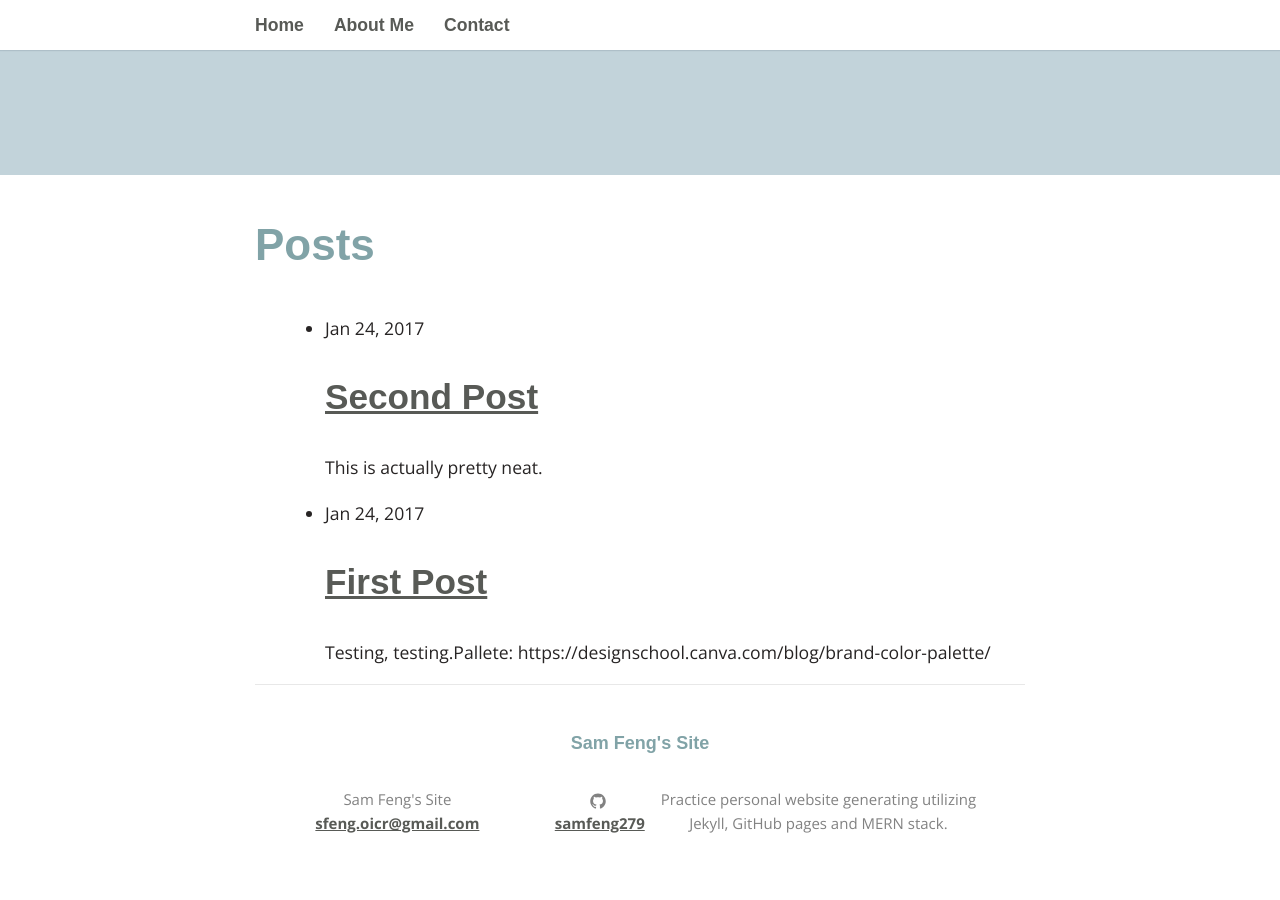
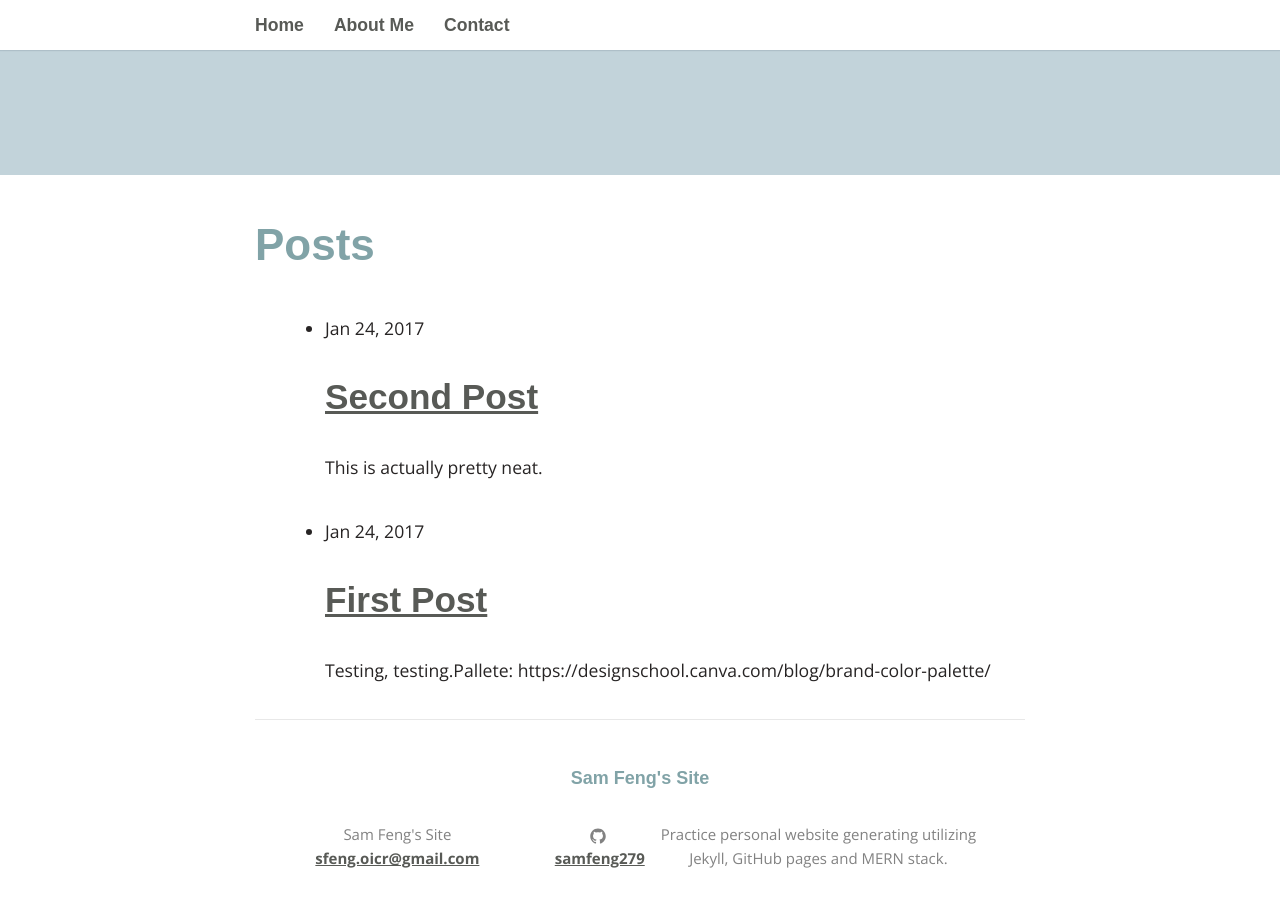
Before and after one commit to samfeng279/samfeng279.github.io, a Jekyll site: the page built from index.html, in a window 1280 px wide and 900 px high, scrolled down 325 px. Built offline with Jekyll 4.4.1, drawn with Linux system fonts in a browser that asks for light colours; some web fonts are replaced; before the commit the page ends 1190 px from its top, so only the background shows below that.

Commit message:
Update index.html

```diff
--- a/index.html
+++ b/index.html
@@ -16,9 +16,9 @@
           <a class="post-link" href="{{ post.url | prepend: site.baseurl }}">{{ post.title }}</a>
         </h2>
 
-        <p>
+        <headline>
           {{post.excerpt | strip_html | strip_newlines}}
-        </p>
+        </headline>
 
       </li>
     {% endfor %}
```
